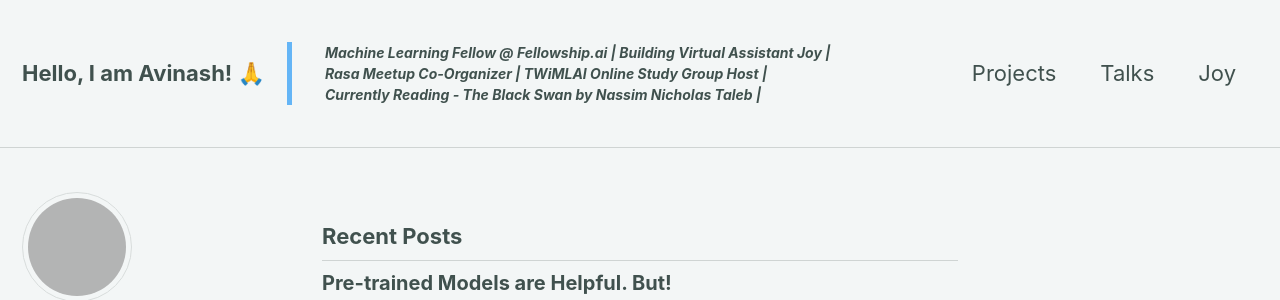
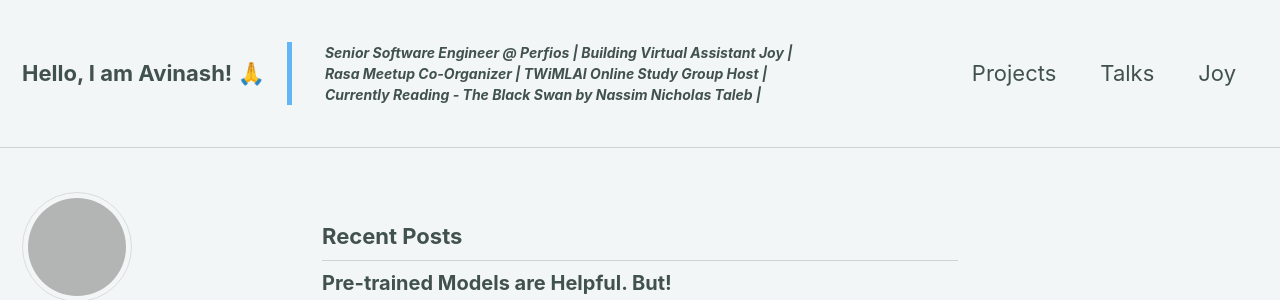
Before and after one commit to theimgclist/theimgclist.github.io, a Jekyll site: the page built from index.html, in a window 1280 px wide and 900 px high. Shown: the top 300 px of the window. Built offline with Jekyll 4.4.1, drawn with Linux system fonts in a browser that asks for light colours; nearby versions of some CDN libraries; the list of posts is cut into pages by our own code; grey boxes are pictures that could not be loaded.

Commit message:
Blog - Update header job description

```diff
--- a/_includes/masthead.html
+++ b/_includes/masthead.html
@@ -5,7 +5,7 @@
 
 		<a class="site-title" href="{{ '/' | absolute_url }}">Hello, I am Avinash! &#x1f64f;</a>
 		<div class="my-header">
-		<blockquote><p><b>Machine Learning Fellow @ Fellowship.ai | Building Virtual Assistant Joy | </br>Rasa Meetup Co-Organizer | TWiMLAI Online Study Group Host | </br>Currently Reading - The Black Swan by Nassim Nicholas Taleb | </b></p></blockquote>
+		<blockquote><p><b>Senior Software Engineer @ Perfios | Building Virtual Assistant Joy | </br>Rasa Meetup Co-Organizer | TWiMLAI Online Study Group Host | </br>Currently Reading - The Black Swan by Nassim Nicholas Taleb | </b></p></blockquote>
 		</div>
         <ul class="visible-links">
           {% for link in site.data.navigation.main %}
```
